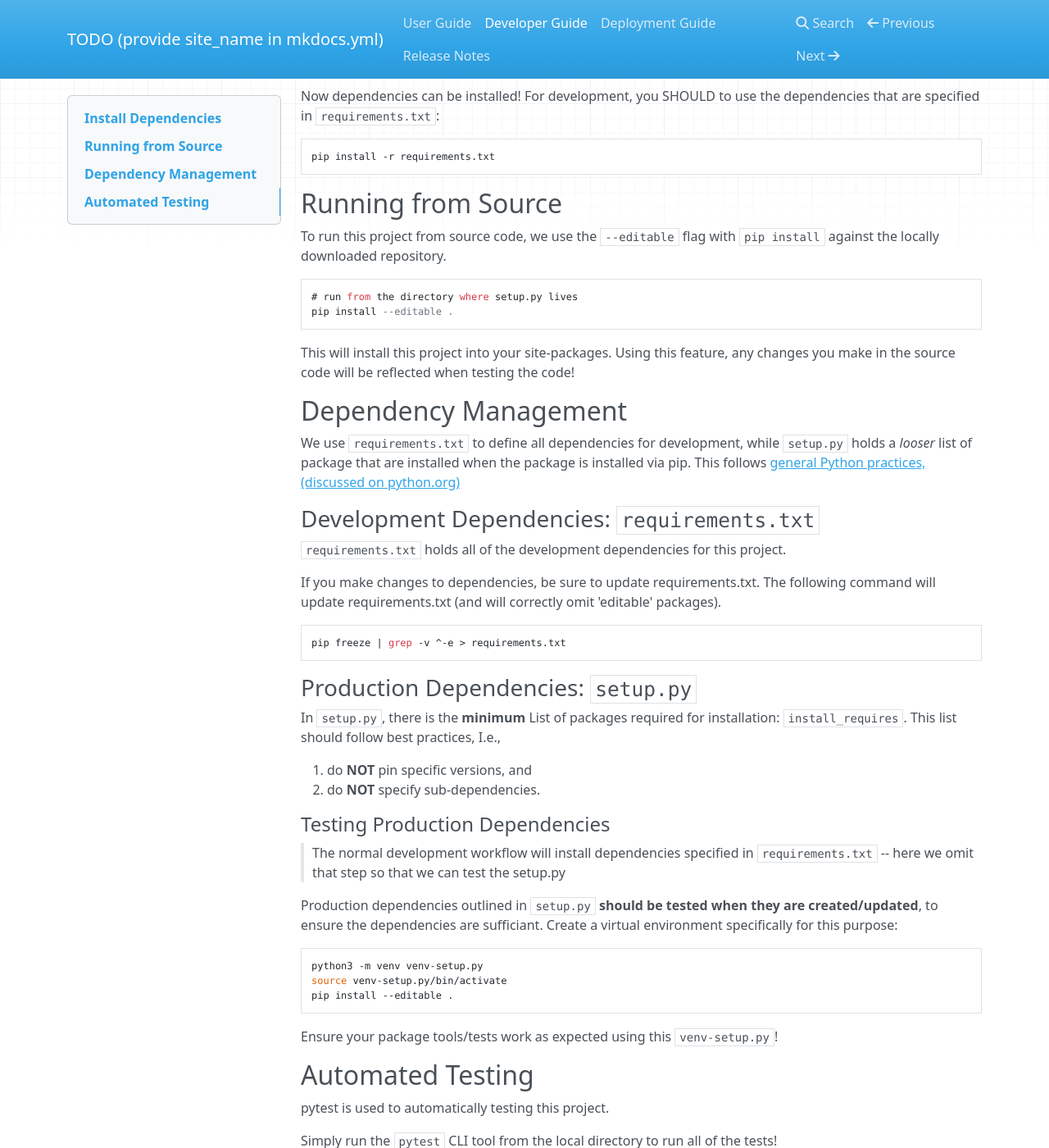
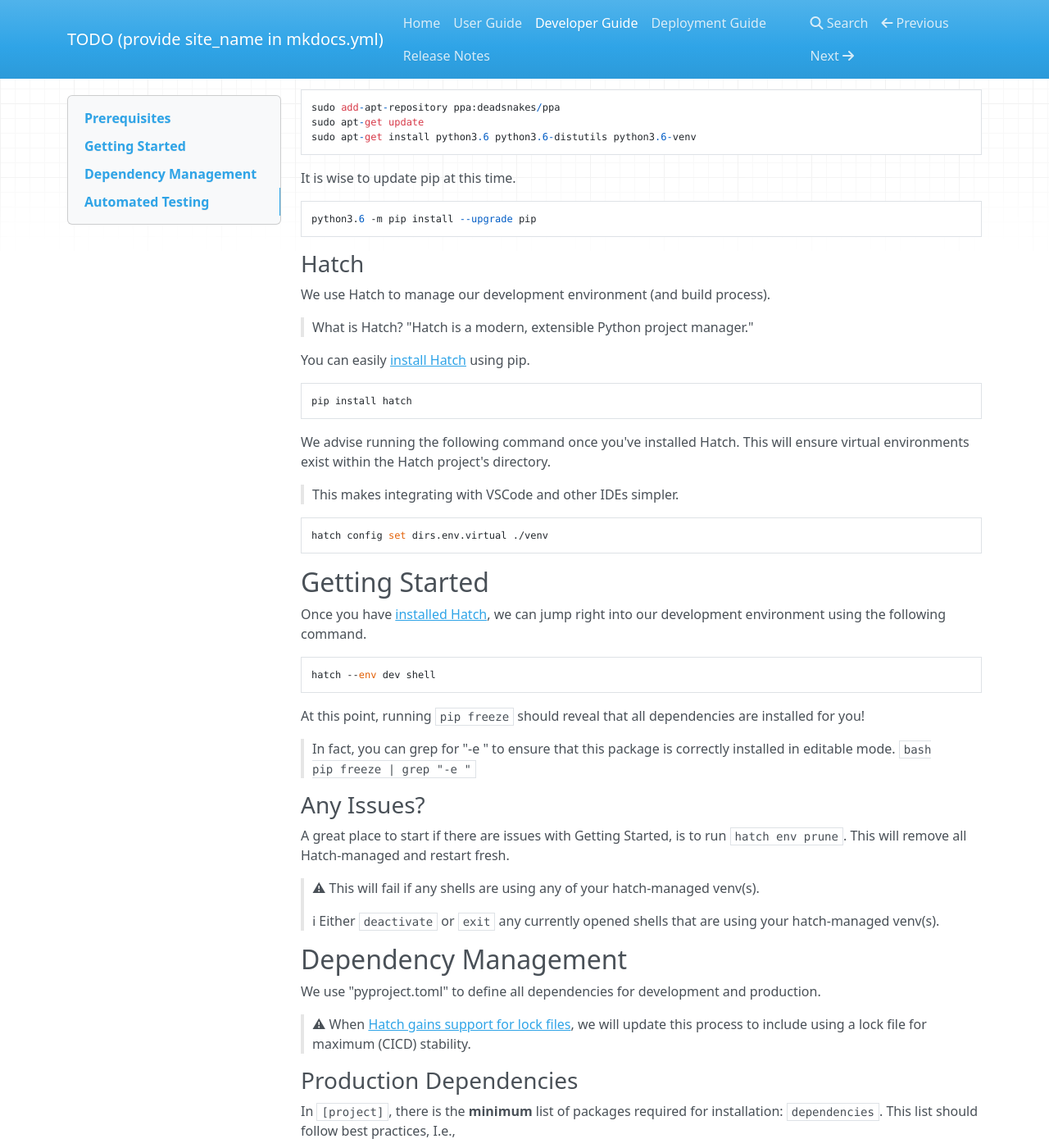
Before and after one commit to ryeleo/Python-Package-Template, an MkDocs documentation site: the page built from docs/development.md, in a window 1280 px wide and 1400 px high, scrolled down 215 px. Shown: the whole window at 82% size. Built offline with MkDocs 1.6.1, drawn with Linux system fonts in a browser that asks for light colours; nearby versions of some CDN libraries; some of the changed text lies outside the part shown.

Commit message:
Update to use Hatch!

````diff
--- a/docs/development.md
+++ b/docs/development.md
@@ -1,70 +1,93 @@
 This document discusses setting up local development for this project on your own personal Linux box.
 
-## Install Dependencies
+> We use [Python Hatch](https://hatch.pypa.io/latest/) for this project.
 
-It is wise to do development in an virtual environment.
+## Prerequisites
 
-    python3 -m venv venv
-    source venv/bin/activate
+### Python 3.6
 
-Now dependencies can be installed!
-For development, you SHOULD to use the dependencies that are specified in `requirements.txt`:
+Today, UO is still using Python 3.6.
+So, install Python 3.6, along with distutils.
 
-    pip install -r requirements.txt
+    sudo add-apt-repository ppa:deadsnakes/ppa
+    sudo apt-get update
+    sudo apt-get install python3.6 python3.6-distutils python3.6-venv
 
-## Running from Source
+It is wise to update pip at this time.
 
-To run this project from source code, we use the `--editable` flag with `pip install` against the locally downloaded repository.
+    python3.6 -m pip install --upgrade pip
 
-    # run from the directory where setup.py lives
-    pip install --editable .
+### Hatch
 
-This will install this project into your site-packages.
-Using this feature, any changes you make in the source code will be reflected when testing the code!
+We use Hatch to manage our development environment (and build process).
+
+> What is Hatch? "Hatch is a modern, extensible Python project manager."
+
+You can easily [install Hatch](https://hatch.pypa.io/latest/install/) using pip.
+
+    pip install hatch
+
+We advise running the following command once you've installed Hatch.
+This will ensure virtual environments exist within the Hatch project's directory.
+
+> This makes integrating with VSCode and other IDEs simpler.
+
+    hatch config set dirs.env.virtual ./venv
+
+## Getting Started
+
+Once you have [installed Hatch](#hatch), we can jump right into our development environment using the following command.
+
+    hatch --env dev shell
+
+At this point, running `pip freeze` should reveal that all dependencies are installed for you!
+
+> In fact, you can grep for "-e " to ensure that this package is correctly installed in editable mode.
+>```bash
+> pip freeze | grep "-e "
+>```
+
+### Any Issues?
+
+A great place to start if there are issues with Getting Started, is to run `hatch env prune`.
+This will remove all Hatch-managed and restart fresh.
+
+> ⚠ This will fail if any shells are using any of your hatch-managed venv(s).
+>
+> ℹ Either `deactivate` or `exit` any currently opened shells that are using your hatch-managed venv(s).
 
 ## Dependency Management
 
-We use `requirements.txt` to define all dependencies for development, while `setup.py` holds a *looser* list of package that are installed when the package is installed via pip.
-This follows [general Python practices, (discussed on python.org)](https://packaging.python.org/discussions/install-requires-vs-requirements/#install-requires)
+We use "pyproject.toml" to define all dependencies for development and production.
 
-### Development Dependencies: `requirements.txt`
+> ⚠ When [Hatch gains support for lock files](https://github.com/pypa/hatch/discussions/226#discussioncomment-2714692), we will update this process to include using a lock file for maximum (CICD) stability.
 
-`requirements.txt` holds all of the development dependencies for this project.
+### Production Dependencies
 
-If you make changes to dependencies, be sure to update requirements.txt.
-The following command will update requirements.txt (and will correctly omit 'editable' packages).
-
-    pip freeze | grep -v ^-e > requirements.txt
-
-### Production Dependencies: `setup.py`
-
-In `setup.py`, there is the **minimum** List of packages required for installation: `install_requires`.
+In `[project]`, there is the **minimum** list of packages required for installation: `dependencies`.
 This list should follow best practices, I.e.,
 
 1. do **NOT** pin specific versions, and
 2. do **NOT** specify sub-dependencies.
 
-#### Testing Production Dependencies
+### Development Dependencies
 
-> The normal development workflow will install dependencies specified in `requirements.txt` -- here we omit that step so that we can test the setup.py
-
-Production dependencies outlined in `setup.py` **should be tested when they are created/updated**, to ensure the dependencies are sufficiant.
-Create a virtual environment specifically for this purpose:
-
-    python3 -m venv venv-setup.py
-    source venv-setup.py/bin/activate
-    pip install --editable .
-
-Ensure your package tools/tests work as expected using this `venv-setup.py`!
+Hatch provides features to manage Development dependencies as well!
+Within "hatch.toml" there is the `[envs.dev]` section.
 
 ## Automated Testing
 
-pytest is used to automatically testing this project.
+pytest is used to automatically test this project.
+All tests are contained in the "tests" directory.
 
-Simply run the `pytest` CLI tool from the local directory to run all of the tests!
+To run all the automated tests for this project, you can simply, "`run` the `test` script provided by our Hatch `dev` environment," i.e.: `hatch run dev:test`
 
-    $ pytest --doctest-modules
-    =========================== test session starts ============================
+> ℹ Review "hatch.toml" in this projet's root to learn what other scripts are available!
+>
+> ℹ Learn more by reading ["Hatch Environments Scripts" documentation](https://hatch.pypa.io/latest/environment/#scripts).
+
+    hatch run dev:test
+    ===================== test session starts =====================
     platform linux -- Python 3.x.y, pytest-6.x.y, py-1.x.y, pluggy-1.x.y
     cachedir: $PYTHON_PREFIX/.pytest_cache
     ... omitted for brevity...
--- a/docs/jenkins-cicd.md
+++ b/docs/jenkins-cicd.md
@@ -1,14 +1,58 @@
-This project has CICD established via our [Jenkins server](https://is-nts-jenkins.uoregon.edu).
+We use Continuous Integration and Delivery/Deployment (CICD) for this project.
+
+> Before using CICD for your project, there are some one-time setup steps for establishing CICD for your project via our Jenkins server.
+> Those setup steps are outlined at the end of this document.
+
+Simply complete the 'Deployment Checklist' to deploy your project to its Python Package Index.
+The checklist, which includes the 'Deployment Workflow',
+It is really quite a simple workflow!
+
+## Deployment Checklist
+
+Before delivering a new version of this package, these are key steps.
+
+- [ ] Update declared dependencies, if needed.
+- [ ] Ensure all existing automated tests pass.
+    - [ ] **BONUS POINTS**: Ensure code coverage of any new code.
+        * E.g. `hatch run dev:coveragee` will produce "htmlcov/index.html" report.
+- [ ] Ensure any production functionality has not regressed (best effort).
+- [ ] Update the version, following [Semantic Versioning](http://semver.org).
+    * E.g. `hatch version patch|minor|major`
+- [ ] Update Release Notes, to include the new version.
+- [ ] Update the User Guide with any relevant changes.
+- [ ] Complete the [Deployment Workflow](#deployment-workflow)
+- [ ] Once the package is in PyPI, ensure you can download and install the new package version successfully.
 
 ## Deployment Workflow
 
-Continuous integration (CI) and continuous delivery (CD) is based on Pull Requests.
-The workflow is very simple:
+Our Continuous Integration and Delivery (CICD) are triggered by Pull Requests.
+The workflow to trigger a new deployment is the very simple pull request workflow (annotated with CICD steps):
 
-1. `git push` a new branch to the Source Control Management (SCM) server.
-2. Log in to the SCM server and create a pull request.
+1. **`git push`** your new branch to the Source Control Management (SCM) server.
+2. Log in to the SCM server and **create a pull request**.
     * CI runs at this point (running all automated tests).
-3. Once CI has completed, **merge** the Pull Request
+3. Once Jenkins has completed its CI run, **merge** the pull request
     * CD runs at this point (deploying to the appropriate Python Package Index)
 
-> Once CD completes, it is wise to ensure you can download the package from the Python Package Index where the package lives.
+## Initial, One-Time Setup Steps
+
+There are a few pieces that we need to establish the first time deploying this tool.
+These include updating this project's Jenkinsfile and updating Bitbucket to trigger Jenkins webhooks.
+In short, you will have to do the following, discussed in detail below:
+
+1. Decide which Python Package index to use (via Jenkinsfile).
+2. Set up the "Parameterized Build for Jenkins" plugin in your Bitbucket repo.
+
+### Which Python Package Index?
+
+> If using pypi.uoregon.edu, there are some [additional one-time setup instructions for your package (internal docs)](https://confluence.uoregon.edu/display/NTS/Deploy+to+pypi.uoregon.edu)
+
+First, you must decide whether you will be publishing to pypi.org or our private pypi.uoregon.edu server.
+
+1. Simply update the `packageIndex:` in [Jenkinsfile](../Jenkinsfile) to either of:
+    * 'pypi.org' or,
+    * 'pypi.uoregon.edu'
+
+### Establish Bitbucket Hook
+
+Follow our [instructions to "Enable Default Settings for my repo" (internal docs)](https://confluence.uoregon.edu/pages/viewpage.action?pageId=458892621#NTSJenkinsBitbucketIntegration-EnableDefaultSettingsformyrepo)
--- a/mkdocs.yml
+++ b/mkdocs.yml
@@ -1,6 +1,7 @@
 site_name: TODO (provide site_name in mkdocs.yml)
 nav:
-    - User Guide: user-guide.md
-    - Developer Guide: development.md
-    - Deployment Guide: jenkins-cicd.md
-    - Release Notes: release-notes.md
+  - Home: README.md
+  - User Guide: user-guide.md
+  - Developer Guide: development.md
+  - Deployment Guide: jenkins-cicd.md
+  - Release Notes: release-notes.md
--- a/requirements.txt
+++ /dev/null
@@ -1,3 +0,0 @@
-# TODO: run `pip freeze > requirements.txt` to recreate this file with your dependencies.
-pytest
-flake8
--- /dev/null
+++ b/src/example_package/__init__.py
@@ -0,0 +1 @@
+__version__ = '0.1.0'
--- /dev/null
+++ b/test_report.xml
@@ -0,0 +1 @@
+<?xml version="1.0" encoding="utf-8"?><testsuites><testsuite errors="0" failures="0" hostname="CAS-IT227W" name="pytest" skipped="0" tests="1" time="0.030" timestamp="2022-07-05T18:37:30.845635"><testcase classname="tests.test_hello_world" name="test_hello_world" time="0.001" /></testsuite></testsuites>
````
Also changed, not shown: README.md (+9 -45 lines), docs/release-notes.md (+3 -0 lines), hatch.toml (added, +100 -0 lines), hatch_build.py (added, +27 -0 lines), pyproject.toml (added, +60 -0 lines), setup.py (deleted, +0 -47 lines), docs/user-guide.md (line endings or trailing spaces), src/examplepkg/__init__.py (deleted), 5 other files.
